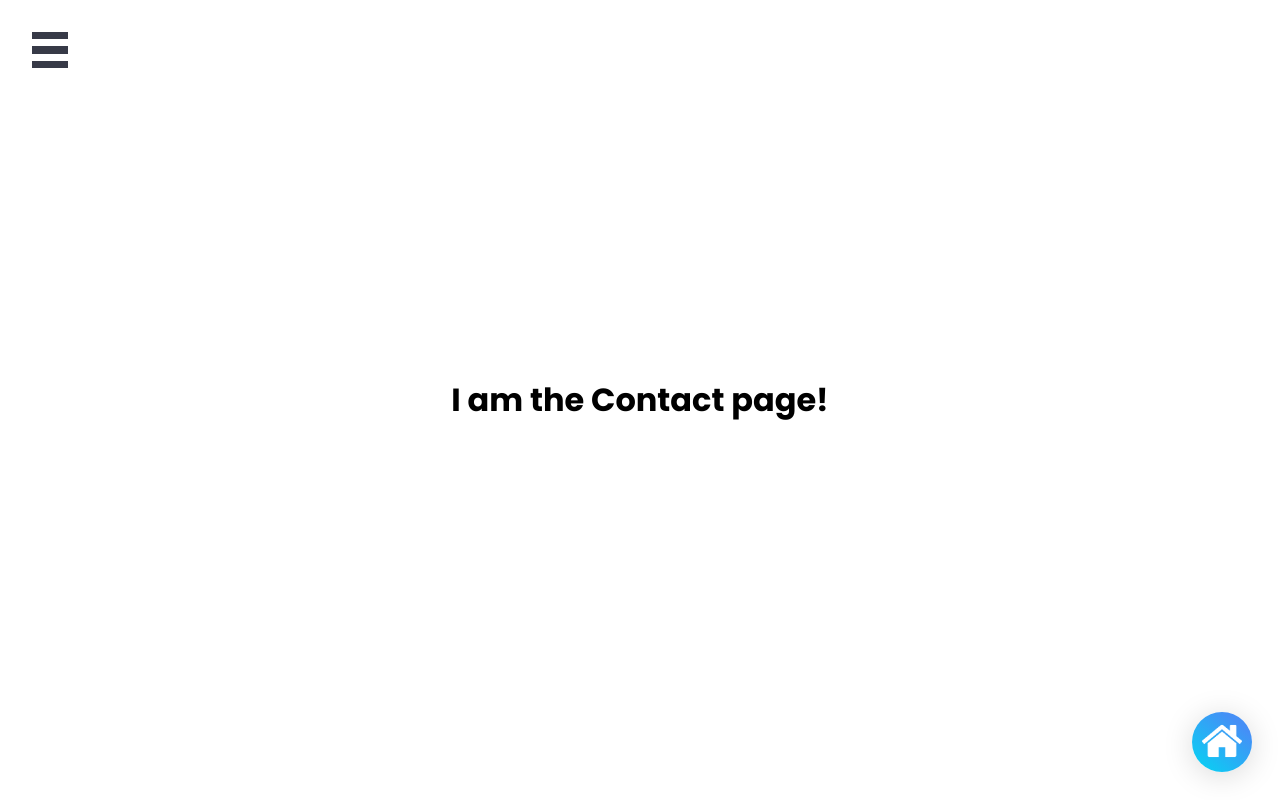
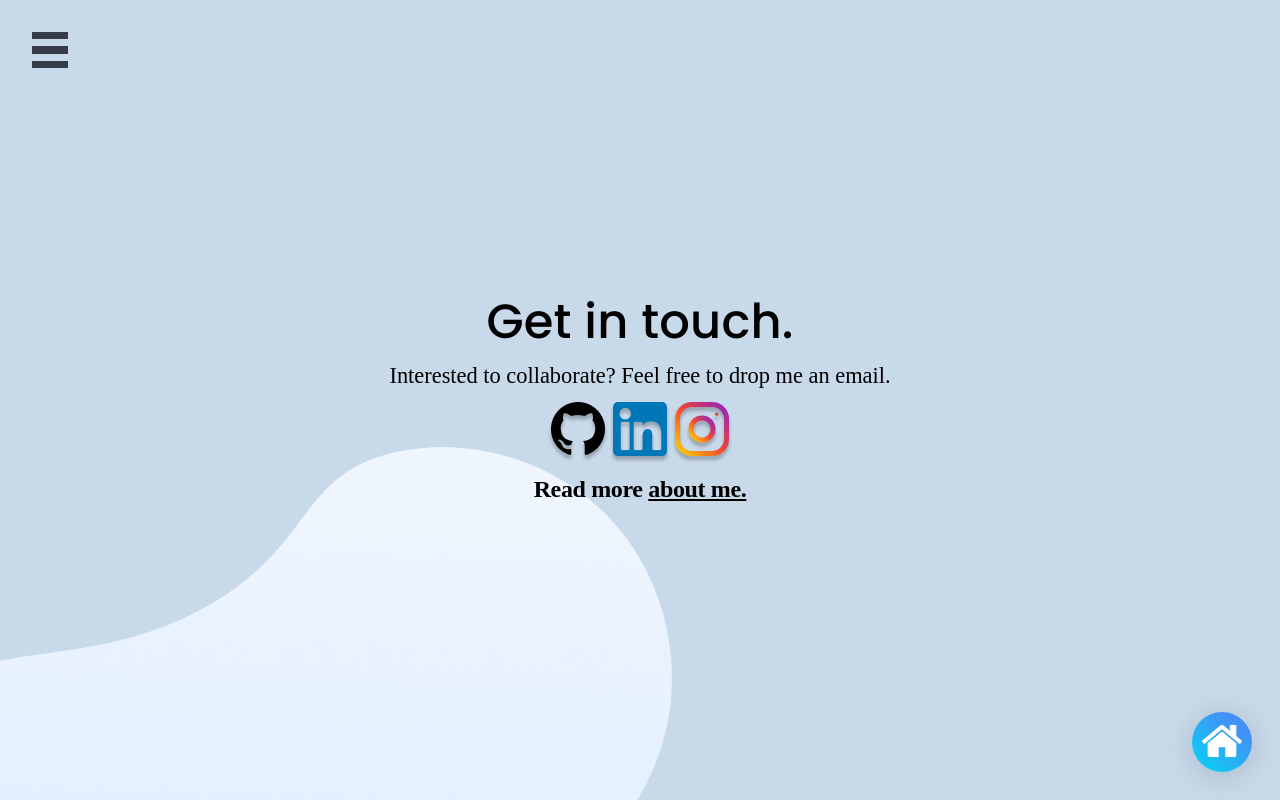
Before and after one commit to laststonedjs/portfolio, a React (Create React App) app: page /contact in a window 1280 px wide. Built offline with nearby package versions, Linux system fonts and the light colour scheme.

Commit message:
"contact page"

```diff
--- a/src/assets/skillsData.js
+++ b/src/assets/skillsData.js
@@ -24,6 +24,10 @@ export const skillList = [
         skillUrl: 'https://madhavbahl.tech/portfolio-assets/node.png',
     },
     {
+        skillName: 'MySQL Workbench',
+        skillUrl: 'https://raw.githubusercontent.com/laststonedjs/portfolio/master/src/assets/MySQL.png',
+    },
+    {
         skillName: 'TypeScript',
         skillUrl: 'https://madhavbahl.tech/portfolio-assets/ts.png',
     },
--- a/src/components/App/App.css
+++ b/src/components/App/App.css
@@ -5,6 +5,7 @@ body {
   width: 100%;
   overflow-x: hidden;
   font-family: "Poppins", sans-serif;
+  background-color: #c8d9ea;
 }
 
 input:focus,
--- a/src/components/Contact/Contact.jsx
+++ b/src/components/Contact/Contact.jsx
@@ -1,11 +1,44 @@
 import React from 'react';
+import FooterLink from '../FooterLink/FooterLink';
+import Header from '../Header/Header';
 import './Contact.css';
+import contactVector from './../../assets/contact_anime.png';
+import github from './../../assets/gh.png';
+import linkedin from './../../assets/li.png';
+import facebook from './../../assets/in.png';
 
 
 const Contact = () => {
     return (
-        <div className="section-container">
-            <h1>I am the Contact page!</h1>
+    <div className="section-container">
+         <Header heading="Get in touch."
+                details="Interested to collaborate? Feel free to drop me an email."
+                    />
+
+            {/* Social icons */}
+
+            <div className="social-icon-container">
+                <a href="https://github.com/laststonedjs" className="social-icon">
+                    <img src={github} alt="social" />
+                </a>
+                <a href="https://www.linkedin.com/in/filip-sarovic-4376a61a1/" className="social-icon">
+                    <img src={linkedin} alt="social" />
+                </a>
+                <a href="https://www.facebook.com/profile.php?id=100003626033475" className="social-icon">
+                    <img src={facebook} alt="social" />
+                </a>
+
+
+            </div>
+
+            <FooterLink phrase="Read more "
+                        toAddress="/about"
+                        link="about me."
+                        />
+
+    <div className="vector-frame">
+        <img src={contactVector} alt="vector" className="about-vector" />
+    </div>
         </div>
     );
 };
--- a/src/components/Projects/Projects.jsx
+++ b/src/components/Projects/Projects.jsx
@@ -1,11 +1,23 @@
 import React from 'react';
+import FooterLink from '../FooterLink/FooterLink';
+import Header from '../Header/Header';
 import './Projects.css';
 
 const Projects = () => {
     return (
         <div className="section-container">
-            <h1>I am Projects page!</h1>
-        </div>
+            <Header heading="My Projects."
+            details="Here are a few cool things I've worked on, check them out!"
+            />
+
+
+
+            <FooterLink phrase="Check out "
+                        link="my skills!"
+                        toAddress="/skills"
+                        />
+
+            </div>
     );
 };
 
--- a/src/components/Skills/Skills.css
+++ b/src/components/Skills/Skills.css
@@ -27,6 +27,7 @@
   text-align: center;
   letter-spacing: -0.015em;
   color: #000;
+  margin: 0;
 }
 
 .skills-vector-frame {
```
Also changed, not shown: src/assets/face.png (added).
